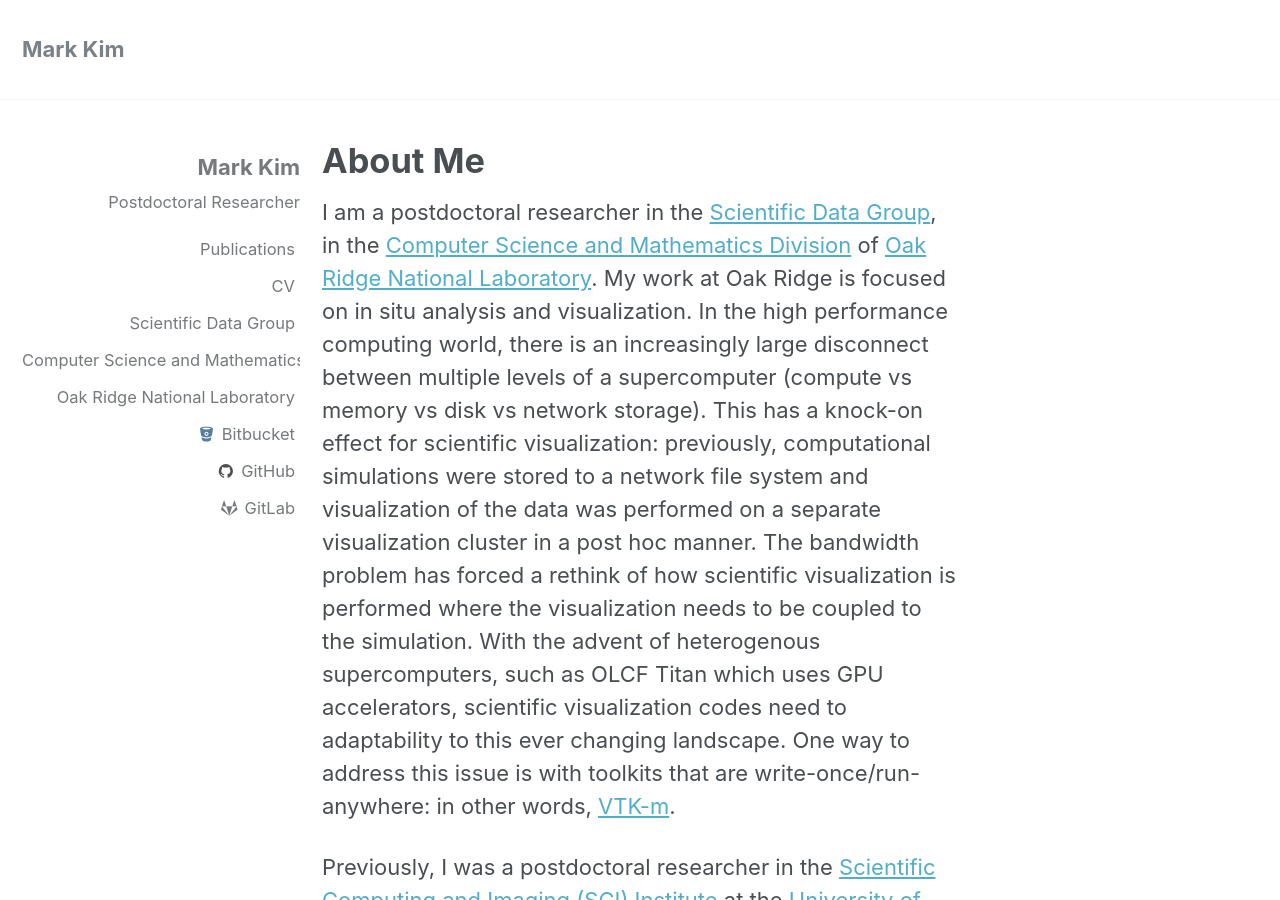
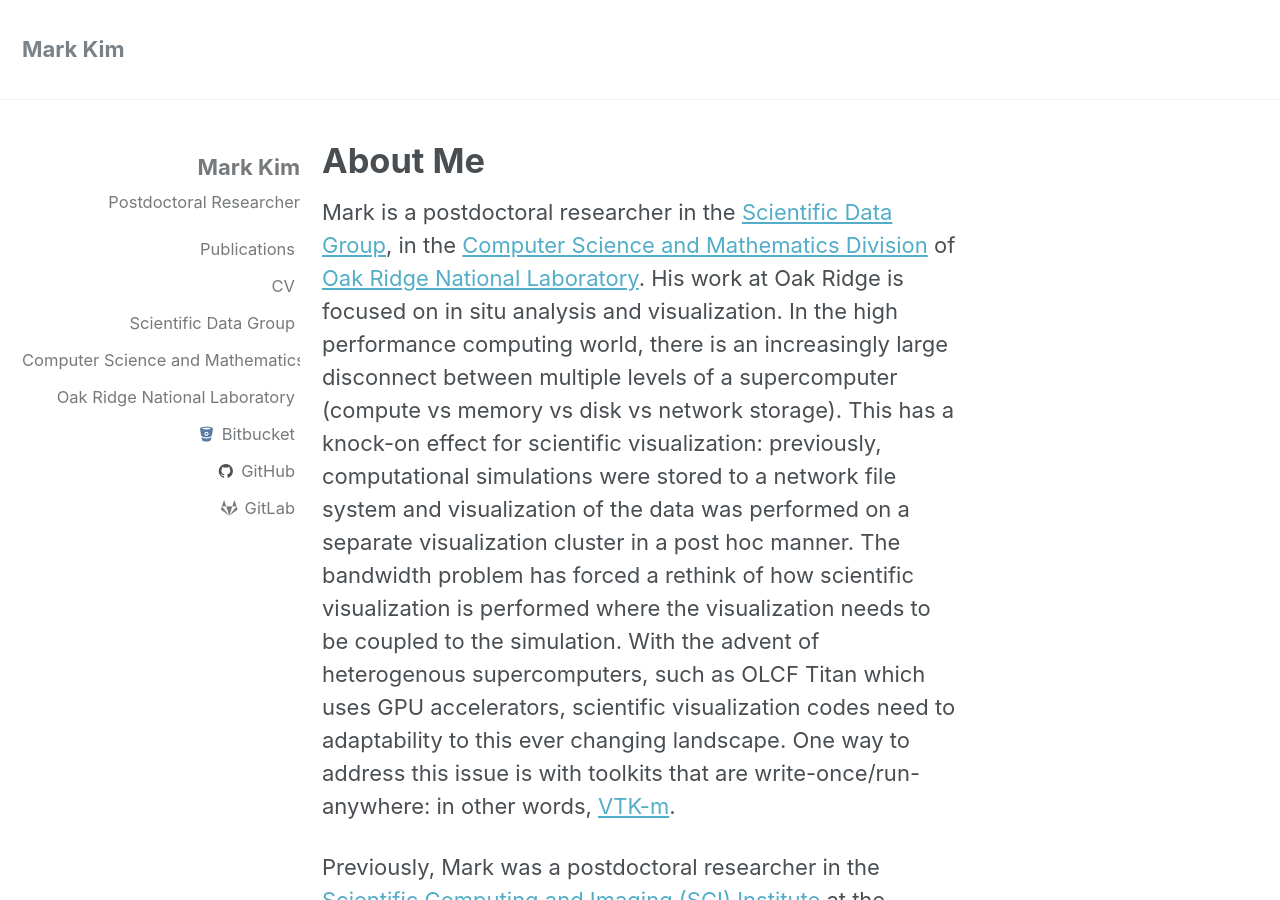
Before and after one commit to m-kim/m-kim.github.io, a Jekyll site: the page built from _posts/2007-07-01-about-me.markdown, in a window 1280 px wide and 900 px high. Built offline with Jekyll 4.4.1, drawn with Linux system fonts in a browser that asks for light colours; some of the changed text lies outside the part shown.

Commit message:
tweak about me

```diff
--- a/_posts/2007-07-01-about-me.markdown
+++ b/_posts/2007-07-01-about-me.markdown
@@ -4,6 +4,6 @@
 date:   2007-07-01
 category: aboutme
 ---
-I am a postdoctoral researcher in the [Scientific Data Group](https://www.ornl.gov/division/csmd/scientific-data), in the [Computer Science and Mathematics Division](https://www.ornl.gov/division/csmd/) of [Oak Ridge National Laboratory](https://www.ornl.gov). My work at Oak Ridge is focused on in situ analysis and visualization. In the high performance computing world, there is an increasingly large disconnect between multiple levels of a supercomputer (compute vs memory vs disk vs network storage). This has a knock-on effect for scientific visualization: previously, computational simulations were stored to a network file system and visualization of the data was performed on a separate visualization cluster in a post hoc manner. The bandwidth problem has forced a rethink of how scientific visualization is performed where the visualization needs to be coupled to the simulation. With the advent of heterogenous supercomputers, such as OLCF Titan which uses GPU accelerators, scientific visualization codes need to adaptability to this ever changing landscape. One way to address this issue is with toolkits that are write-once/run-anywhere: in other words, [VTK-m](https://m.vtk.org).
+Mark is a postdoctoral researcher in the [Scientific Data Group](https://www.ornl.gov/division/csmd/scientific-data), in the [Computer Science and Mathematics Division](https://www.ornl.gov/division/csmd/) of [Oak Ridge National Laboratory](https://www.ornl.gov). His work at Oak Ridge is focused on in situ analysis and visualization. In the high performance computing world, there is an increasingly large disconnect between multiple levels of a supercomputer (compute vs memory vs disk vs network storage). This has a knock-on effect for scientific visualization: previously, computational simulations were stored to a network file system and visualization of the data was performed on a separate visualization cluster in a post hoc manner. The bandwidth problem has forced a rethink of how scientific visualization is performed where the visualization needs to be coupled to the simulation. With the advent of heterogenous supercomputers, such as OLCF Titan which uses GPU accelerators, scientific visualization codes need to adaptability to this ever changing landscape. One way to address this issue is with toolkits that are write-once/run-anywhere: in other words, [VTK-m](https://m.vtk.org).
 
-Previously, I was a postdoctoral researcher in the [Scientific Computing and Imaging (SCI) Institute](http://www.sci.utah.edu) at the [University of Utah](http://www.utah.edu). Prior to that, I earned my PhD from the University of Utah, and my advisor is [Chuck Hansen](http://www.cs.utah.edu/~hansen) where I focused on scientific visualization of surfaces, particularly surface flow visualization.
+Previously, Mark was a postdoctoral researcher in the [Scientific Computing and Imaging (SCI) Institute](http://www.sci.utah.edu) at the [University of Utah](http://www.utah.edu). Prior to that, he earned his PhD from the University of Utah, advised by [Chuck Hansen](http://www.cs.utah.edu/~hansen) with a focus on scientific visualization of surfaces, particularly surface flow visualization.`
```
